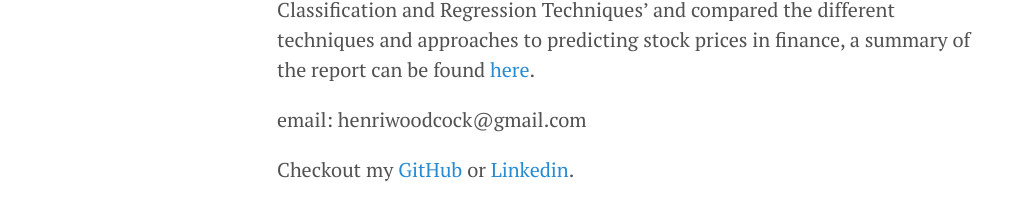
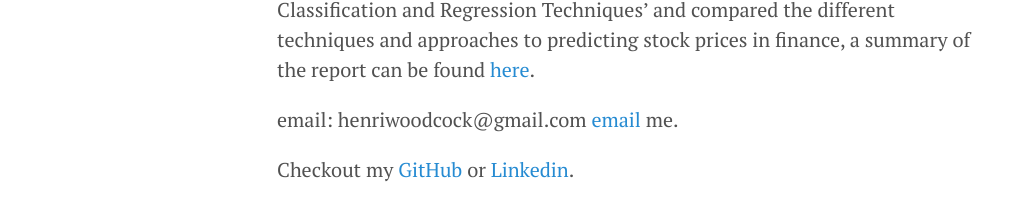
Before and after one commit to henriwoodcock/henriwoodcock.github.io, a Jekyll site: the page built from about.md, in a window 1280 px wide. Shown: the part 397-618 px from the top of the page, without its empty margins (3-1016 px from the left). Built offline with Jekyll 4.4.1, drawn with Linux system fonts in a browser that asks for light colours.

Commit message:
Update about.md

```diff
--- a/about.md
+++ b/about.md
@@ -8,5 +8,6 @@ I am currently a data scientist in strategic consulting at Jacobs Engineering. M
 I received my BSc in Mathematics from the University of Leeds in 2019. My final year research project sparked my interest in data science. My project was called 'Machine and Deep Learning for Stock Price Prediction: Comparison of Classification and Regression Techniques' and compared the different techniques and approaches to predicting stock prices in finance, a summary of the report can be found [here](https://github.com/henriwoodcock/Stock-Price-Prediction/blob/master/report.pdf).
 
 email: henriwoodcock@gmail.com
+[email](mailto:henriwoodcock@gmail.com) me.
 
 Checkout my [GitHub](https://github.com/henriwoodcock) or [Linkedin](https://www.linkedin.com/in/henri-woodcock-682338155/).
```
